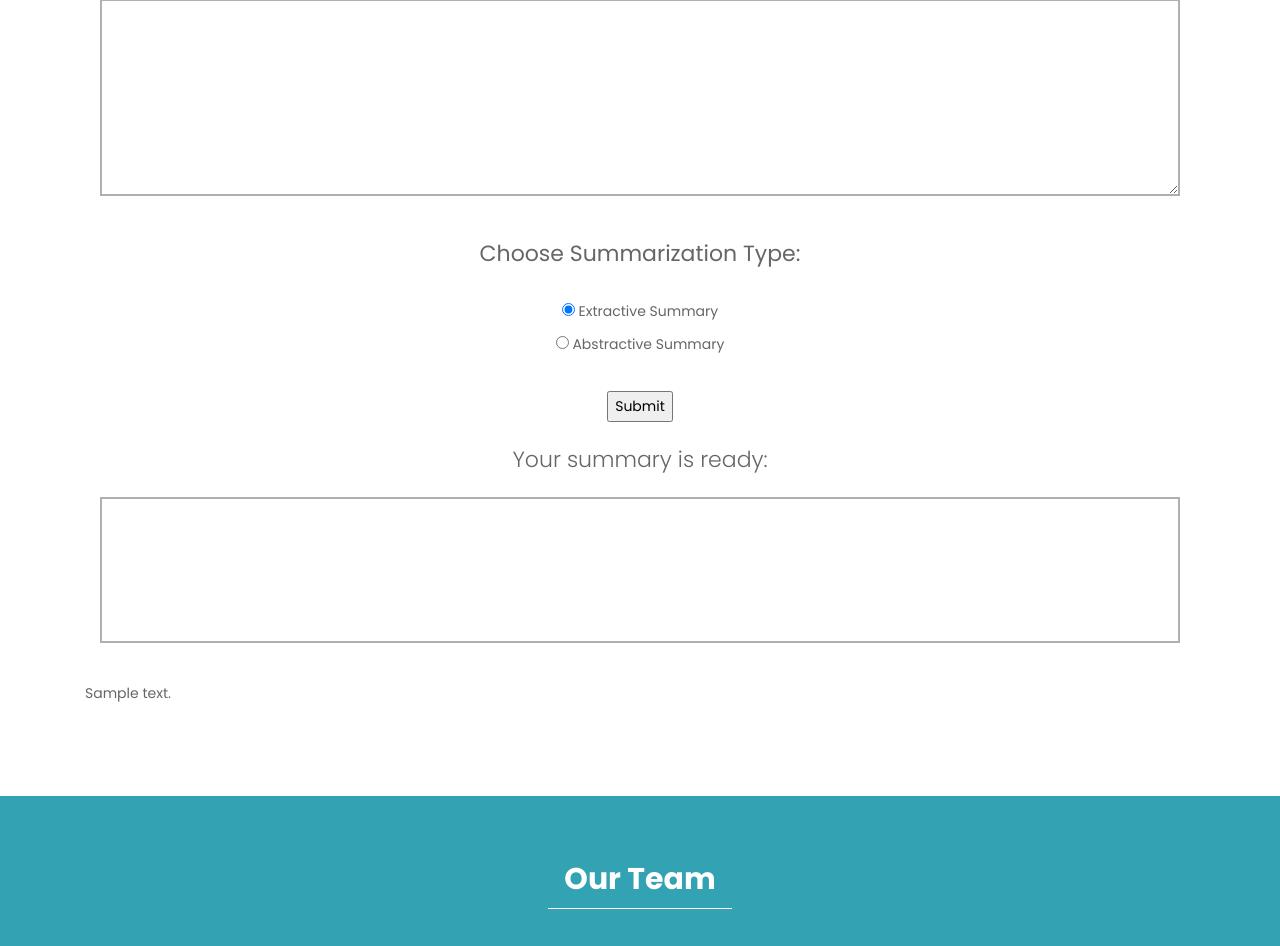
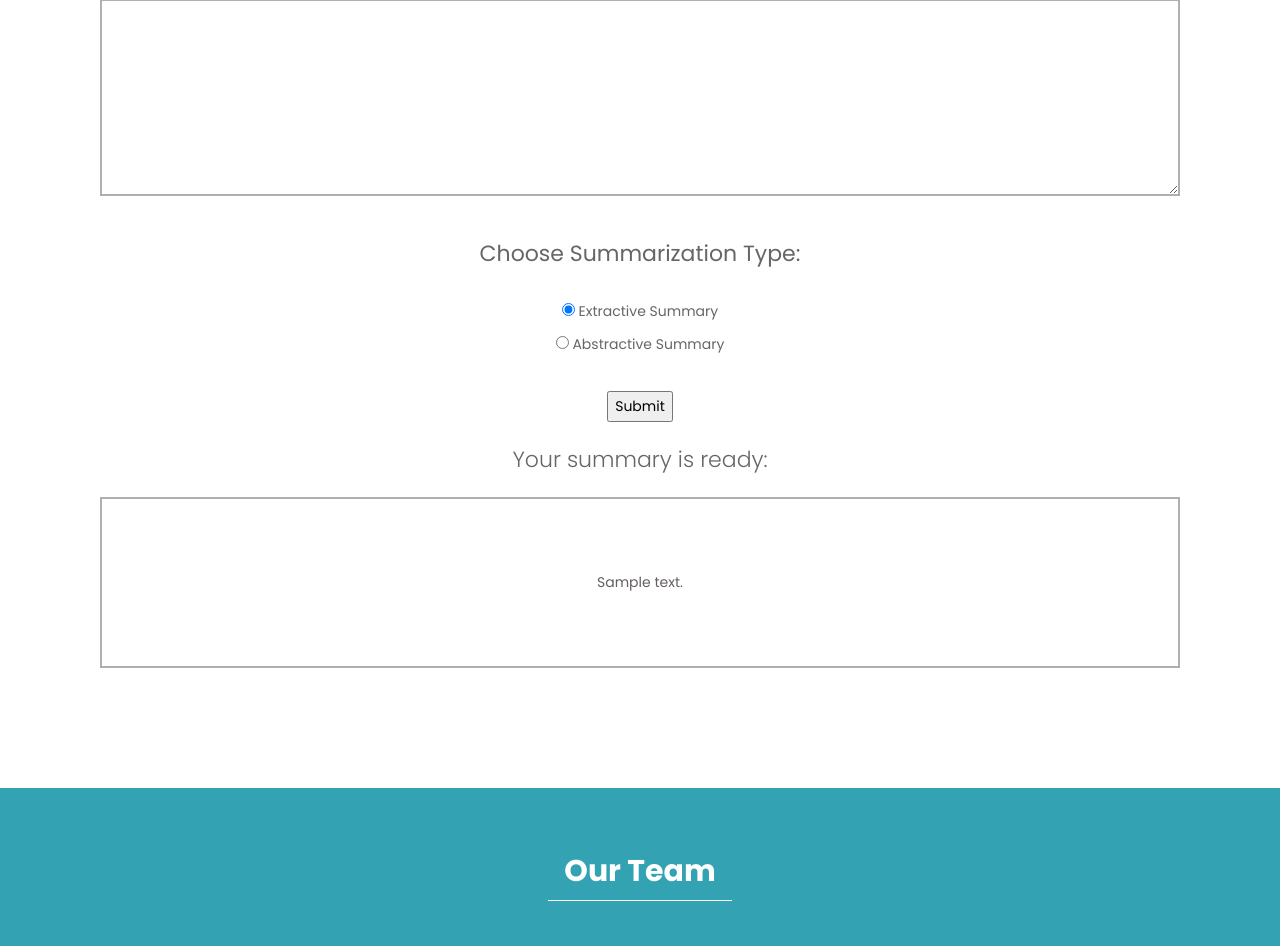
Before and after one commit to bozdogan/nodetails-website, a Flask app: template templates/index.html in a window 1280 px wide. Shown: the part 912-1858 px from the top of the page. Run offline with Flask 2, Linux system fonts and the light colour scheme; the template is opened without the code that fills it: most values are stand-ins (such as "Sample title", 1, 10 or a date in 2020); some libraries are stand-ins or nearby versions.

Commit message:
put summary inside the label

```diff
--- a/templates/index.html
+++ b/templates/index.html
@@ -141,13 +141,13 @@
 
 		  <div class="col-md-12" align="center">
 		      <p style="font-size:22px">Your summary is ready:</p><br/>
-              <label class="textarea" placeholder="özet" type="text" name="Outputtext" id="output"> </label>
+              <label class="textarea" placeholder="özet" type="text" name="Outputtext" id="output">
+				{{ summary }}
+			  </label>
             </div>
 
 
          </form>
-
-         <div id="summary">{{ summary }}</div>
 
 
        </div>
```
